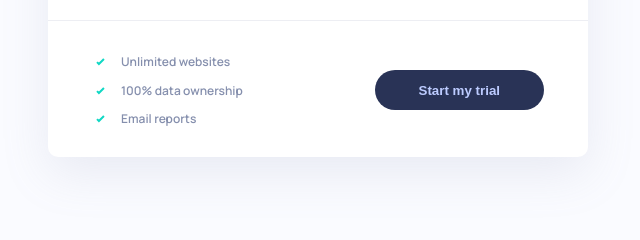
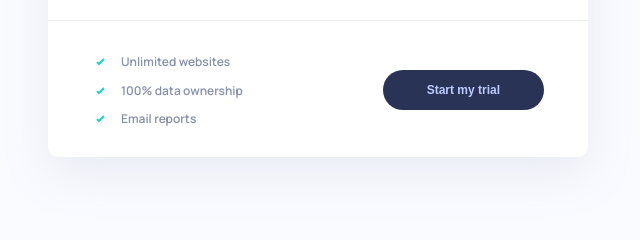
Before and after one commit to nakoyawilson/interactive-pricing-component, a plain HTML site: page index.html in a window 1280 px wide. Shown: the part 506-746 px from the top of the page, 322-962 px from the left. Drawn offline with Linux system fonts and the light colour scheme.

Commit message:
Change font size of start my trial button

```diff
--- a/css/styles.css
+++ b/css/styles.css
@@ -294,6 +294,7 @@ input[type="radio"] {
   color: var(--pale-blue);
   font-weight: 600;
   border-radius: 50px;
+  font-size: 0.75rem;
 }
 
 .start-button:hover {
```
